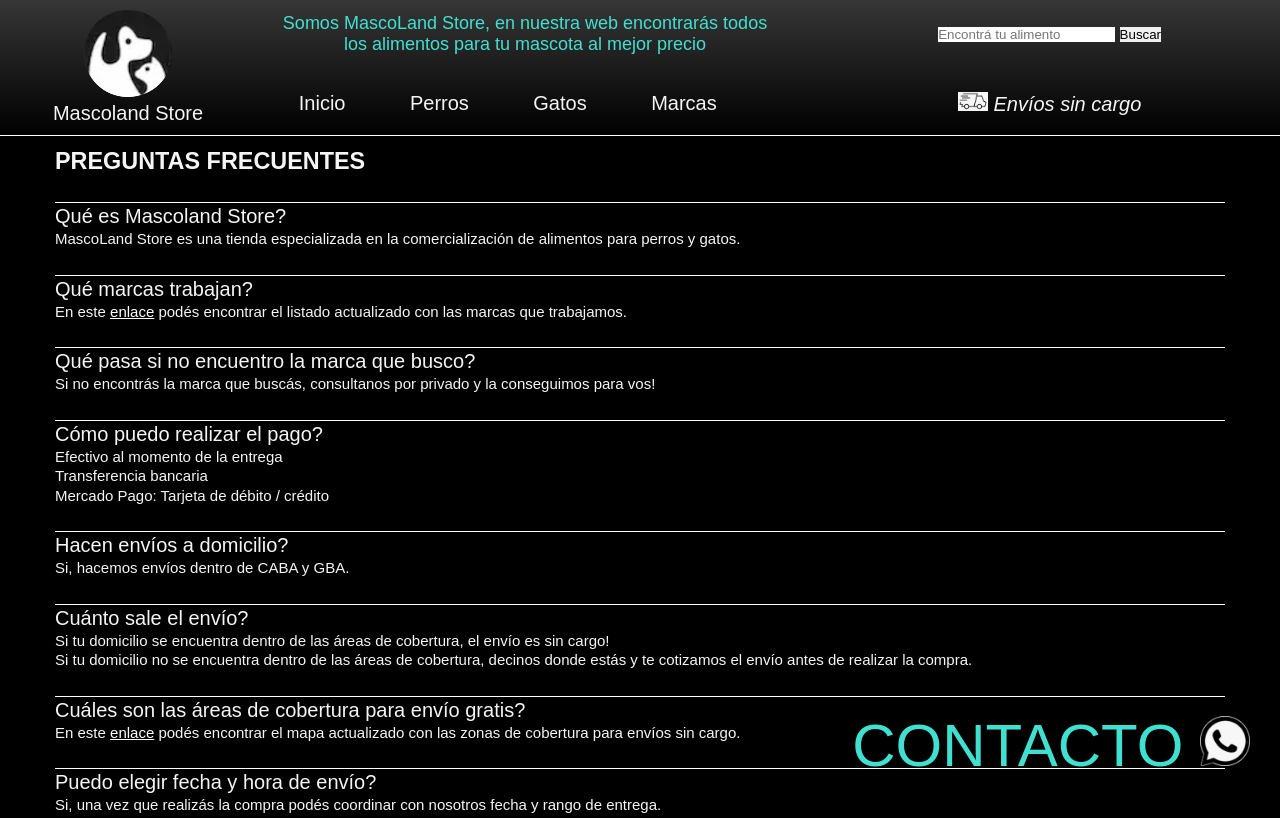
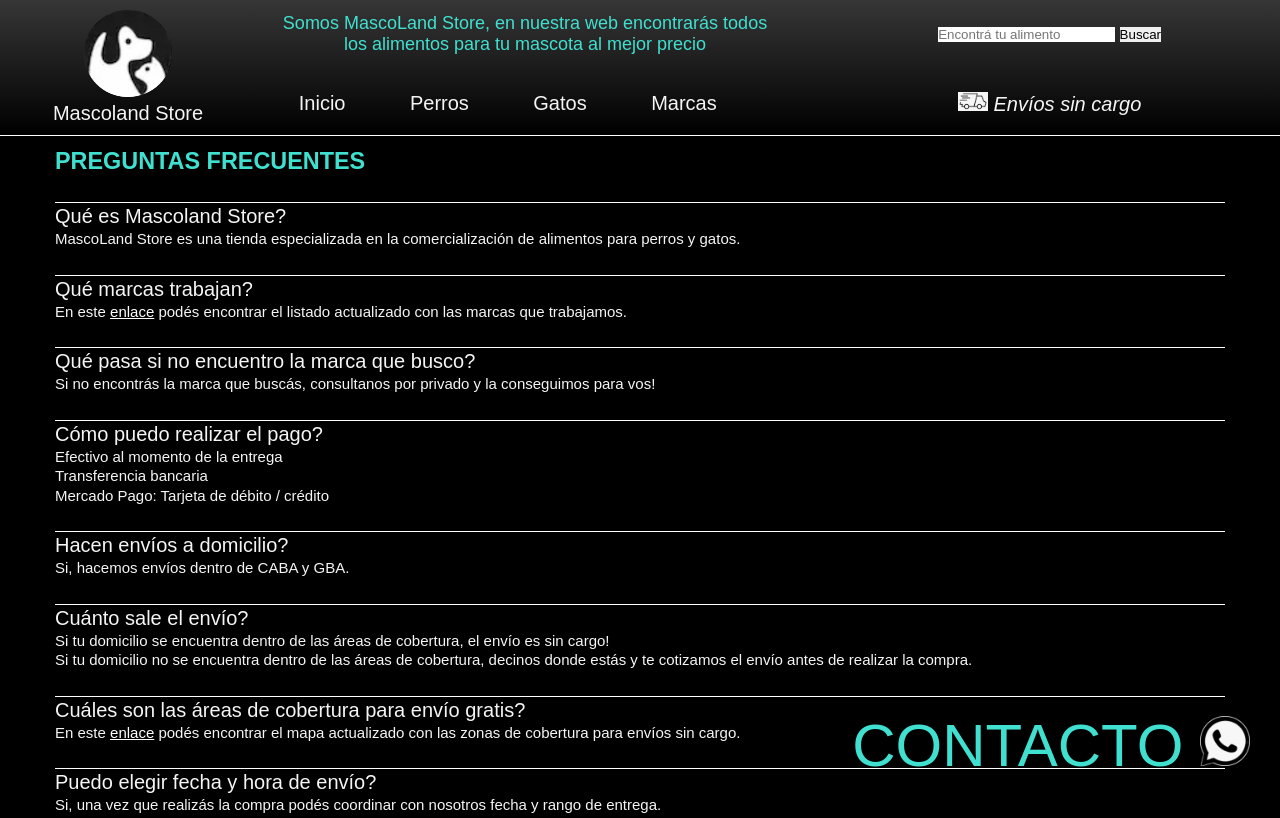
Before and after one commit to ferpascuzzi/EntregaGitHub, a plain HTML site: page Paginas adicionales/preguntas frecuentes.html in a window 1280 px wide. Shown: the top 818 px of the page. Drawn offline with nearby package versions, Linux system fonts and the light colour scheme; a web font is replaced by a local one.

Commit message:
SegundoCommit

```diff
--- a/CSS/estilo.css
+++ b/CSS/estilo.css
@@ -193,10 +193,13 @@
 
 /* ESTILOS MAIN/Preguntas Frecuentes */
 
-
+.preguntasFrecuentes h1{
+    color: turquoise;
+}
 
 .preguntasFrecuentes ul{
     border-top: solid white 1px;
+
 }
 
 .preguntasFrecuentes li{
```
